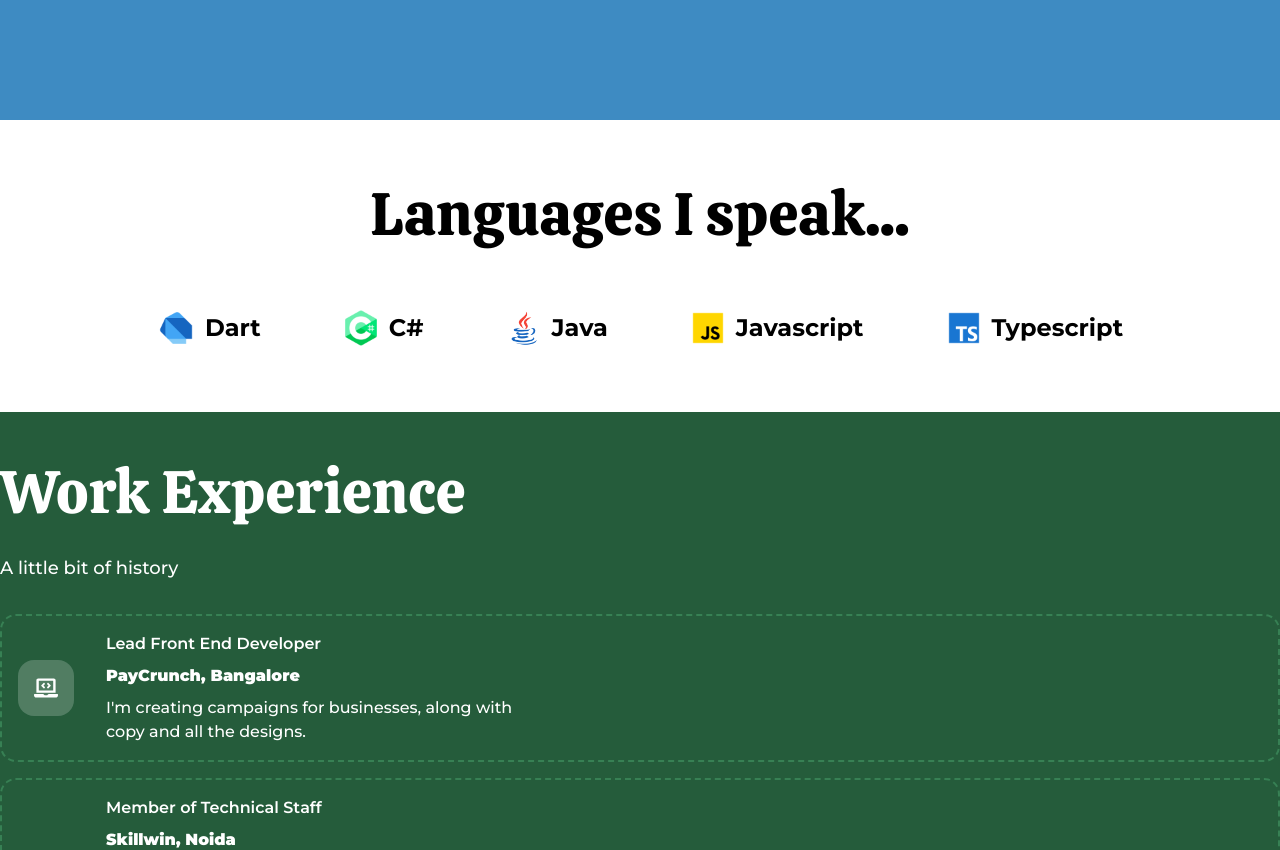
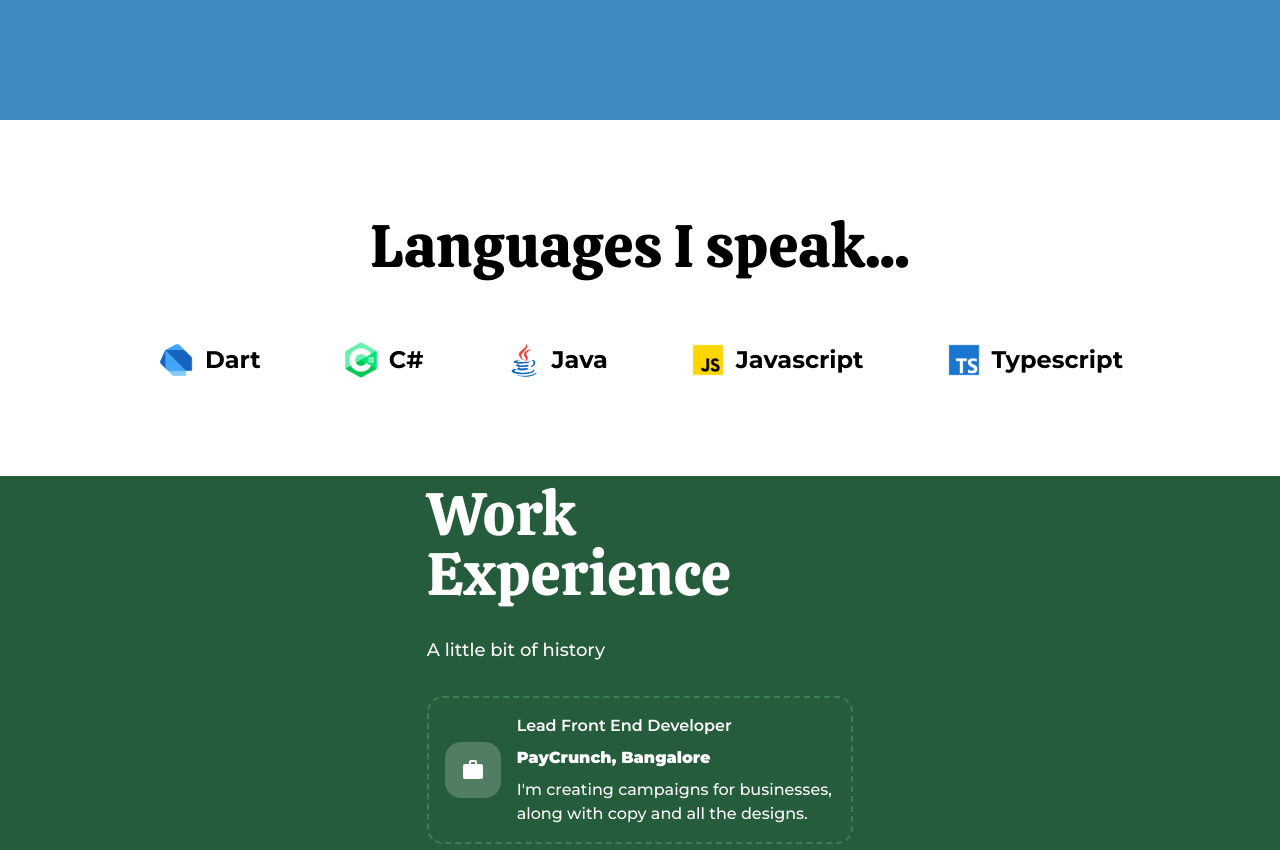
Before and after one commit to rahulnema0411/portfolio, a Next.js app: page / in a window 1280 px wide. Shown: the part 1480-2330 px from the top of the page. Built offline with nearby package versions, Linux system fonts and the light colour scheme.

Commit message:
[WIP] feat: more work, making progress step by step

```diff
--- a/src/app/components/languages.tsx
+++ b/src/app/components/languages.tsx
@@ -9,7 +9,7 @@ import LanguageCard from "./languageCard";
 
 export default function Languages() {
   return (
-    <div className="flex flex-col px-8 py-16 sm:items-center space-y-16">
+    <div className="flex flex-col px-8 py-24 sm:items-center space-y-16 bg-white">
       <div className="">
         <p className="text-5xl sm:text-6xl font-calistoga text-black">
           Languages I speak...
--- a/src/app/components/workEx.tsx
+++ b/src/app/components/workEx.tsx
@@ -5,7 +5,7 @@ import WorkExDetail from "./workexDetail";
 export default function WorkEx() {
   return (
     <div className="bg-materialgreen h-screen flex flex-col items-center justify-center">
-      <div className="flex flex-col items-start">
+      <div className="w-5/6 md:w-1/3 flex flex-col items-start">
         <p className="font-calistoga text-white text-5xl sm:text-6xl">
           Work Experience
         </p>
--- a/src/app/components/workexDetail.tsx
+++ b/src/app/components/workexDetail.tsx
@@ -1,6 +1,6 @@
 "use client";
 
-import { FaLaptopCode } from "react-icons/fa";
+import { MdOutlineWork } from "react-icons/md";
 
 export default function WorkExDetail({
   title,
@@ -12,11 +12,11 @@ export default function WorkExDetail({
   detail: string;
 }) {
   return (
-    <div className="flex items-center space-x-8 border-2 border-dashed border-materialgreenlighter p-4 rounded-2xl">
+    <div className="flex items-center space-x-4 border-2 border-dashed border-materialgreenlighter p-4 rounded-2xl">
       <div className="bg-white bg-opacity-20 p-4 rounded-2xl">
-        <FaLaptopCode color="white" size={24} />
+        <MdOutlineWork color="white" size={24} />
       </div>
-      <div className="w-1/3 space-y-2">
+      <div className="space-y-2">
         <p className="font-montserrat font-semibold">{title}</p>
         <p className="font-montserrat font-black">{companyName}</p>
         <p className="font-montserrat font-medium">{detail}</p>
--- a/src/app/globals.css
+++ b/src/app/globals.css
@@ -16,7 +16,7 @@
 
 body {
   color: var(--foreground);
-  background: var(--background);
+  background-image: url('../../public/background.png');
   font-family: Arial, Helvetica, sans-serif;
 }
 
```
Also changed, not shown: public/background.png (added).
